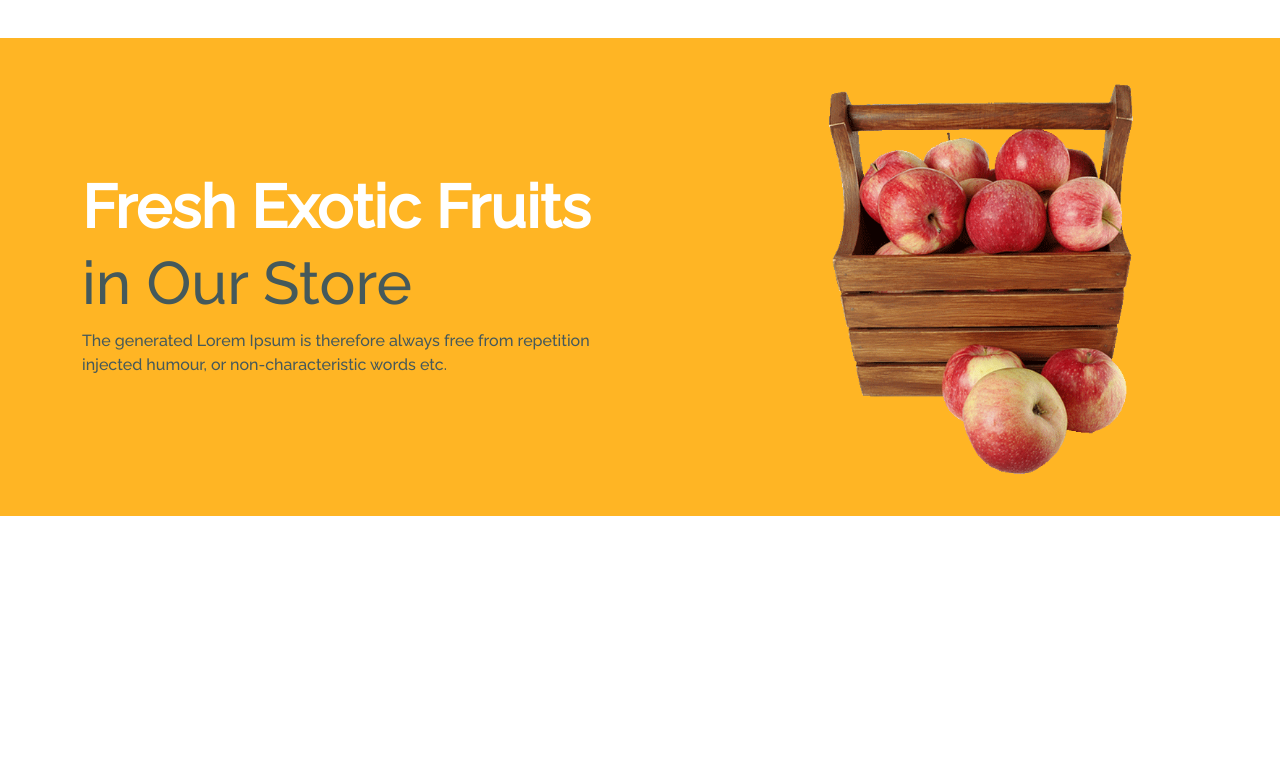
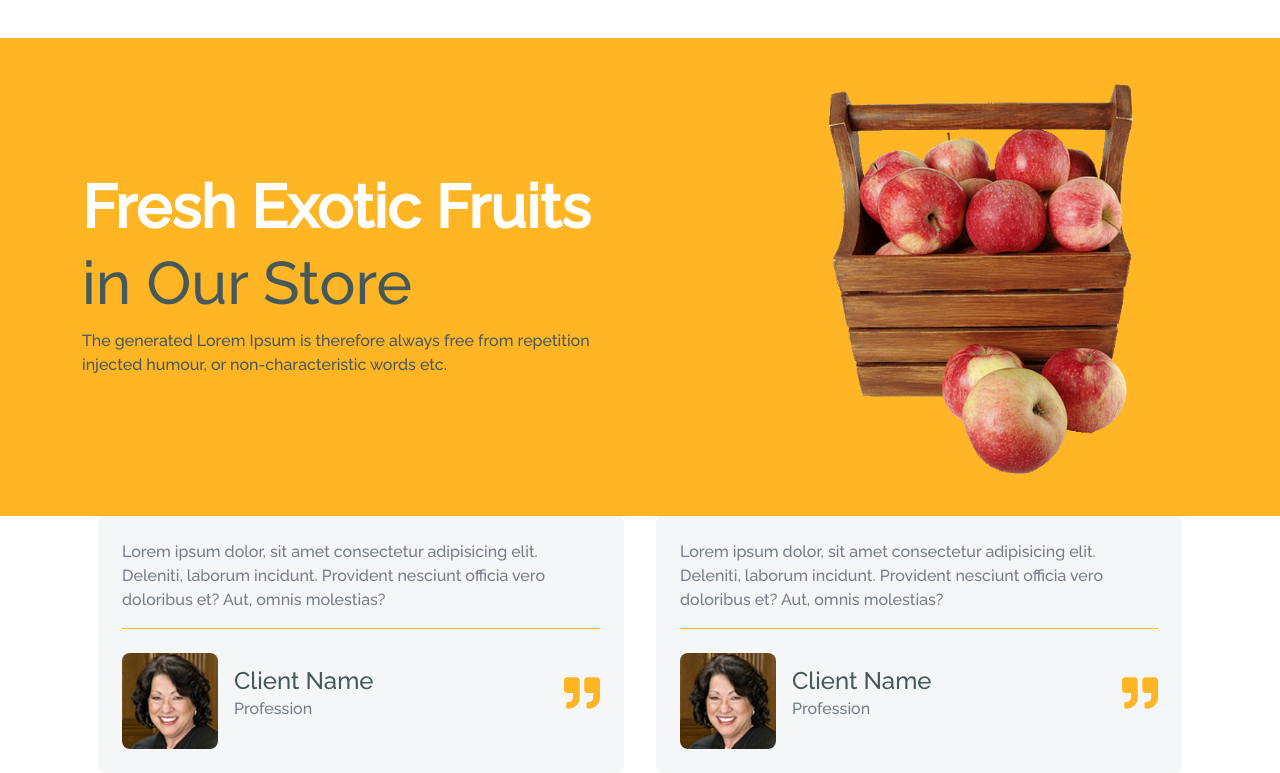
Before and after one commit to dosepehr/fruitables, a Next.js app: page / in a window 1280 px wide. Shown: the part 1295-2068 px from the top of the page. Before the commit the page ends 1811 px from the top, so only its background shows below. Built offline with nearby package versions, Linux system fonts and the light colour scheme.

Commit message:
add Testimonal carousel

```diff
--- a/package.json
+++ b/package.json
@@ -13,6 +13,8 @@
     "react": "^18",
     "react-dom": "^18",
     "react-icons": "^5.0.1",
+    "react-slick": "^0.30.1",
+    "slick-carousel": "^1.8.1",
     "swiper": "^11.0.5"
   },
   "devDependencies": {
--- /dev/null
+++ b/src/components/templates/index/Testimonial/components/Testimonal.tsx
@@ -0,0 +1,36 @@
+import React from "react";
+import Image from "next/image";
+import { FaQuoteRight } from "react-icons/fa";
+const Testimonal = () => {
+  return (
+    <div className="px-4">
+      <div className="bg-[#f4f6f8] p-6 rounded-lg">
+        <p className="text-lightGray mb-4">
+          Lorem ipsum dolor, sit amet consectetur adipisicing elit. Deleniti,
+          laborum incidunt. Provident nesciunt officia vero doloribus et? Aut,
+          omnis molestias?
+        </p>
+        <div className="flex items-center justify-between border-t border-mainYellow pt-2">
+          <div className="flex items-center justify-center">
+            <div className="mr-4 mt-4 h-24 w-24 rounded-lg">
+              <Image
+                src="/images/testimonial-1.jpg"
+                width={1000}
+                height={1000}
+                alt="fruits"
+                className="rounded-lg bg-mainYellow"
+              />
+            </div>
+            <div className="flex flex-col items-start justify-between">
+              <p className="text-2xl text-darkGray">Client Name</p>
+              <p className="text-lightGray">Profession</p>
+            </div>
+          </div>
+          <FaQuoteRight className="text-4xl text-mainYellow" />
+        </div>
+      </div>
+    </div>
+  );
+};
+
+export default Testimonal;
--- /dev/null
+++ b/src/components/templates/index/Testimonial/index.tsx
@@ -0,0 +1,39 @@
+import Layout from "@/components/modules/Layout/Layout";
+import React from "react";
+import Slider from "react-slick";
+import Testimonal from "./components/Testimonal";
+
+const Testimonals = () => {
+  const settings = {
+    infinite: true,
+    speed: 500,
+    slidesToShow: 2,
+    slidesToScroll: 2,
+    responsive: [
+      {
+        breakpoint: 992,
+        settings: {
+          slidesToShow: 1,
+          slidesToScroll: 1,
+          infinite: true,
+        },
+      },
+    ],
+  };
+  return (
+    <>
+      <Layout>
+        <div className="slider-container">
+          <Slider {...settings}>
+            <Testimonal />
+            <Testimonal />
+            <Testimonal />
+            <Testimonal />
+          </Slider>
+        </div>
+      </Layout>
+    </>
+  );
+};
+
+export default Testimonals;
--- a/src/pages/index.tsx
+++ b/src/pages/index.tsx
@@ -1,5 +1,6 @@
 import Banner from "@/components/templates/index/Banner";
 import HeroSection from "@/components/templates/index/HeroSection";
+import Testimonals from "@/components/templates/index/Testimonial";
 import Products from "@/components/templates/index/products";
 import Services from "@/components/templates/index/services";
 import React from "react";
@@ -10,7 +11,8 @@ const Home = () => {
       <HeroSection />
       <Services />
       <Products />
-      <Banner/>
+      <Banner />
+      <Testimonals />
     </>
   );
 };
```
Also changed, not shown: src/pages/_app.tsx (+14 -9 lines), 1 other file (tests, documents, lock files or other folders).
